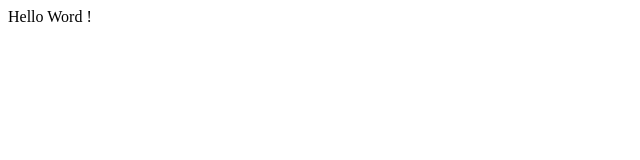
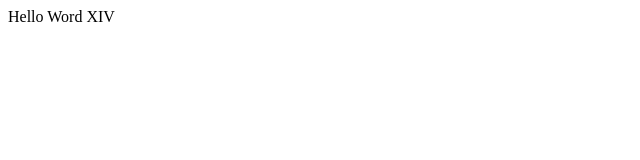
Before and after one commit to LionelXIV/git-test, a plain HTML site: page index.html in a window 1280 px wide. Shown: the full height of the page, 0-640 px from the left. Drawn offline with Linux system fonts and the light colour scheme.

Commit message:
Update index.html

```diff
--- a/index.html
+++ b/index.html
@@ -6,6 +6,5 @@
     <title>Document</title>
 </head>
 <body>
-    Hello Word !
-</body>
+    Hello Word XIV
 </html>
```
